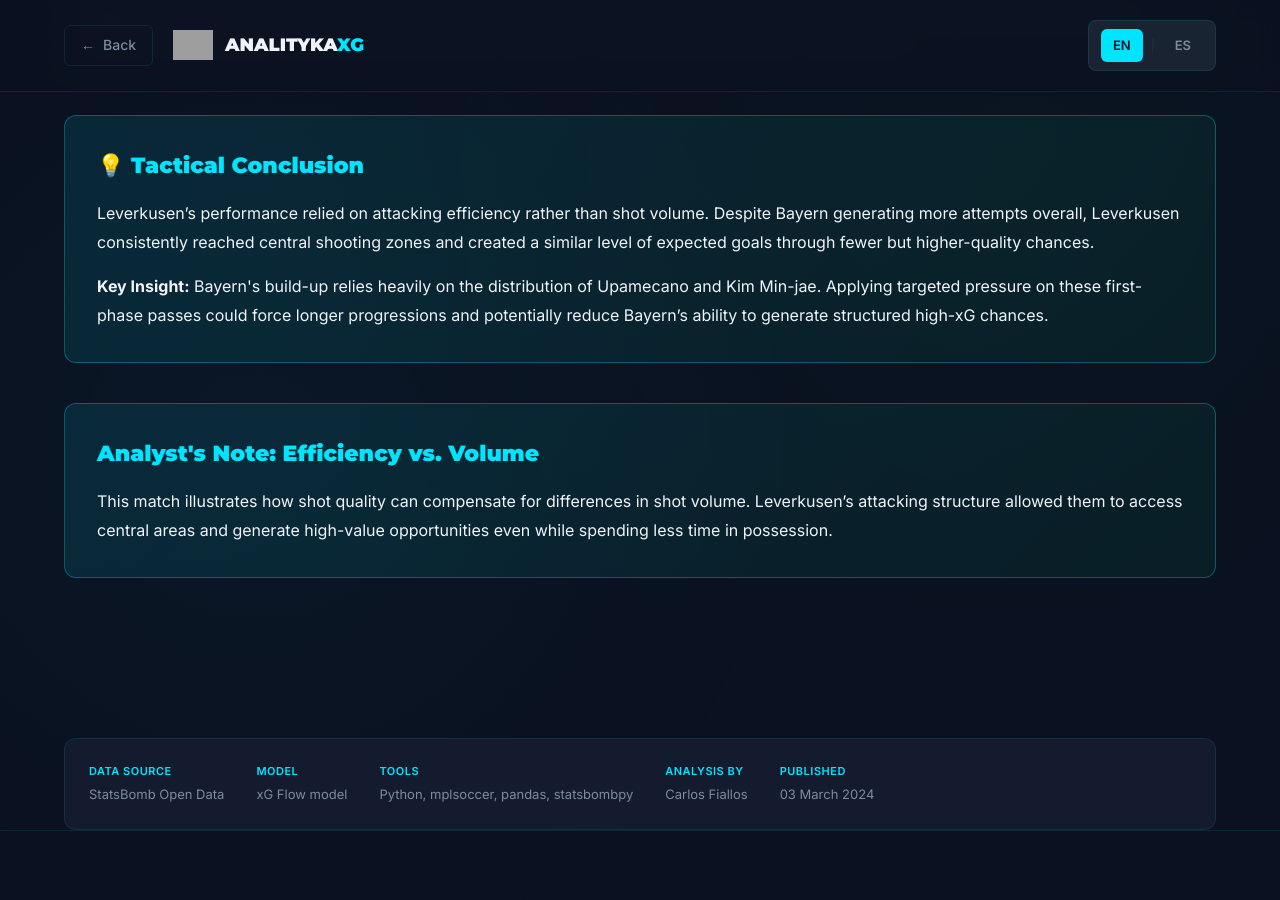
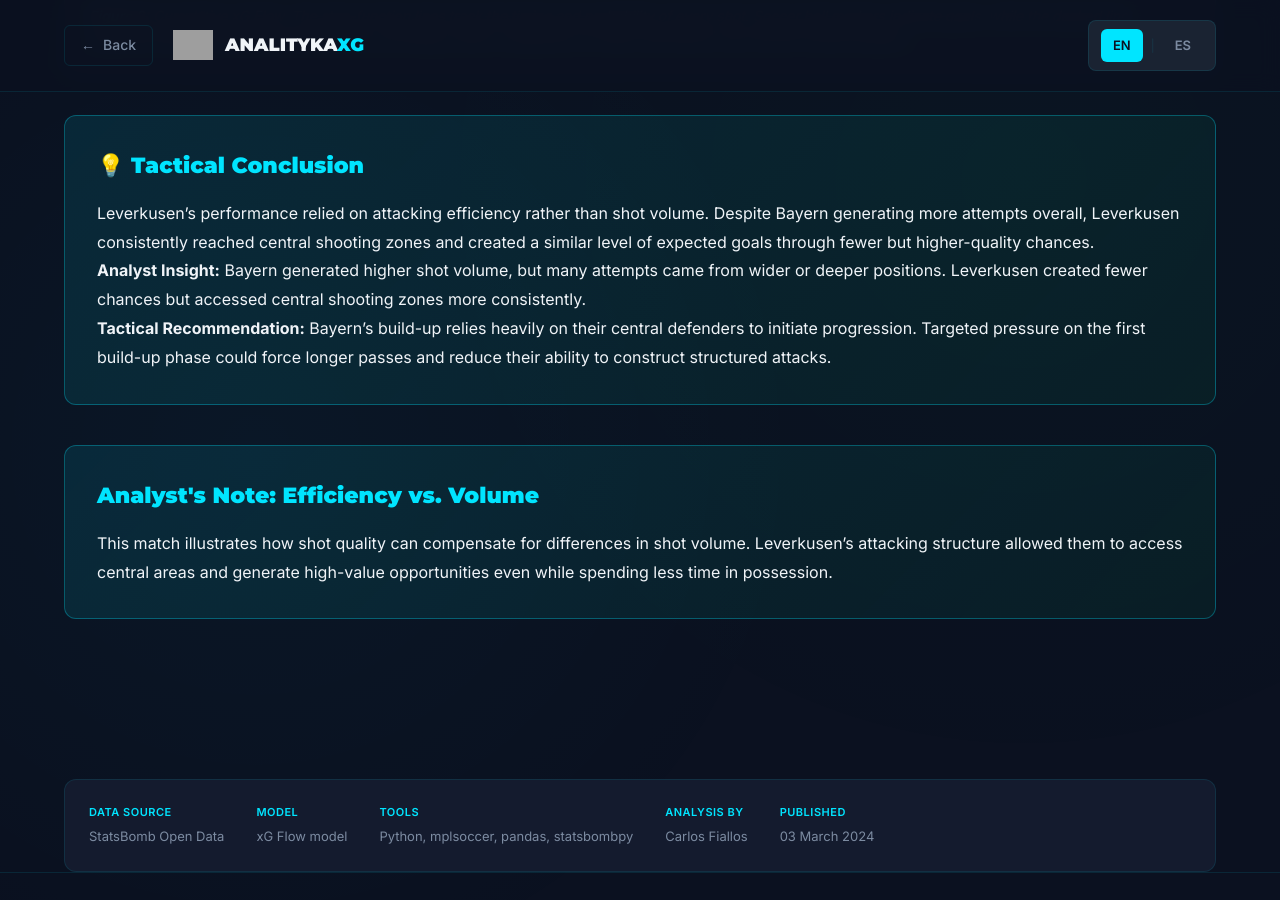
Before and after one commit to Fiallos77/analitykaXG, a Jekyll site: the page built from reports/BayerLeverkusenvsBayernMunich.md, in a window 1280 px wide and 900 px high, scrolled down 3740 px. Built offline with Jekyll 4.4.1, drawn with Linux system fonts in a browser that asks for light colours; grey boxes are pictures that could not be loaded.

Commit message:
Update BayerLeverkusenvsBayernMunich.md

```diff
--- a/reports/BayerLeverkusenvsBayernMunich.md
+++ b/reports/BayerLeverkusenvsBayernMunich.md
@@ -120,8 +120,13 @@ While Bayern controlled possession for long periods, Leverkusen relied on vertic
             Leverkusen’s performance relied on attacking efficiency rather than shot volume.
             Despite Bayern generating more attempts overall, Leverkusen consistently reached central shooting zones and created a similar level of expected goals through fewer but higher-quality chances.
         </p>
-        <p style="margin-top: 16px;">
-            <strong>Key Insight:</strong> Bayern's build-up relies heavily on the distribution of Upamecano and Kim Min-jae. Applying targeted pressure on these first-phase passes could force longer progressions and potentially reduce Bayern’s ability to generate structured high-xG chances.
+        <p>
+            <strong>Analyst Insight:</strong> Bayern generated higher shot volume, but many attempts came from wider or deeper positions.
+            Leverkusen created fewer chances but accessed central shooting zones more consistently.
+        </p>
+        <p>
+            <strong>Tactical Recommendation:</strong> Bayern’s build-up relies heavily on their central defenders to initiate progression.
+            Targeted pressure on the first build-up phase could force longer passes and reduce their ability to construct structured attacks.
         </p>
     </div>
  <!-- Analyst's Note: Efficiency vs. Volume -->
```
